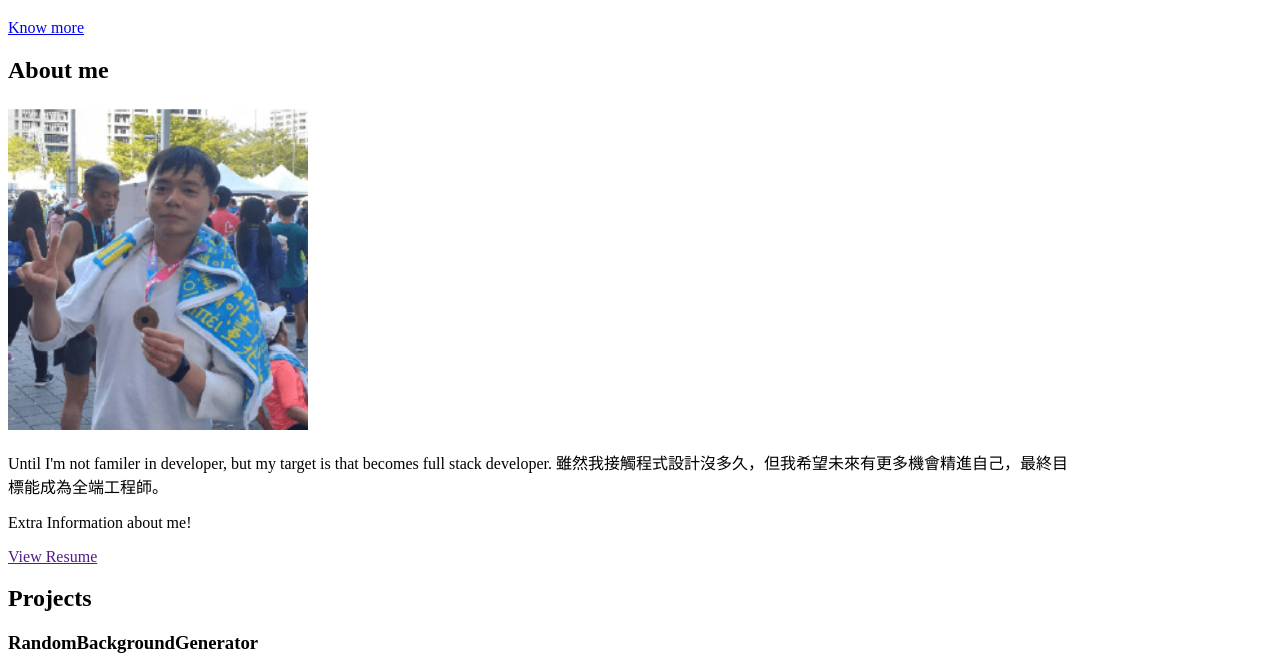
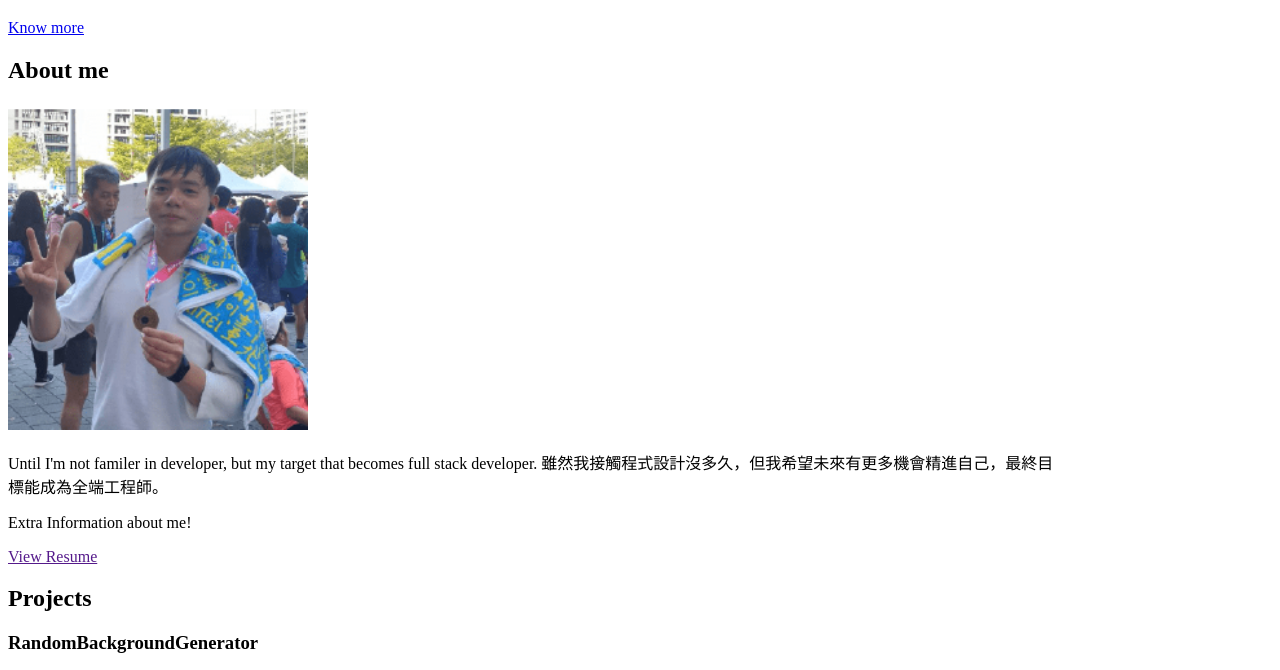
Before and after one commit to joeban0608/ZTM-MySimplofolio-website, a website: page src/template.html in a window 1280 px wide. Shown: the part 98-768 px from the top of the page. Drawn offline with nearby package versions, Linux system fonts and the light colour scheme.

Commit message:
fix the sentence about me

```diff
--- a/src/template.html
+++ b/src/template.html
@@ -79,7 +79,7 @@
           <div class="col-md-6 col-sm-12">
             <div class="about-wrapper__info">
               <p class="about-wrapper__info-text">
-                Until I'm not familer in developer, but my target is that becomes full stack developer.
+                Until I'm not familer in developer, but my target that becomes full stack developer.
                 雖然我接觸程式設計沒多久，但我希望未來有更多機會精進自己，最終目
                 <br>
                 標能成為全端工程師。
```
